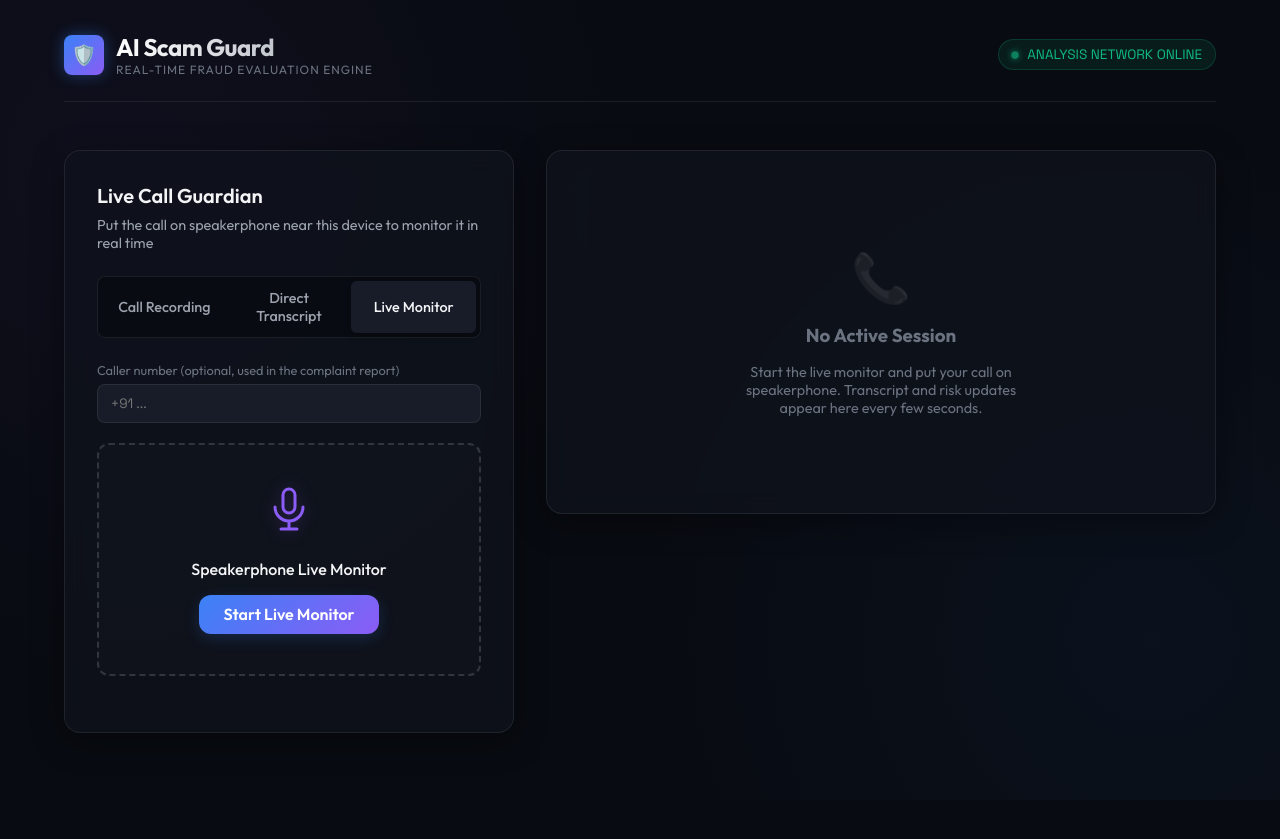
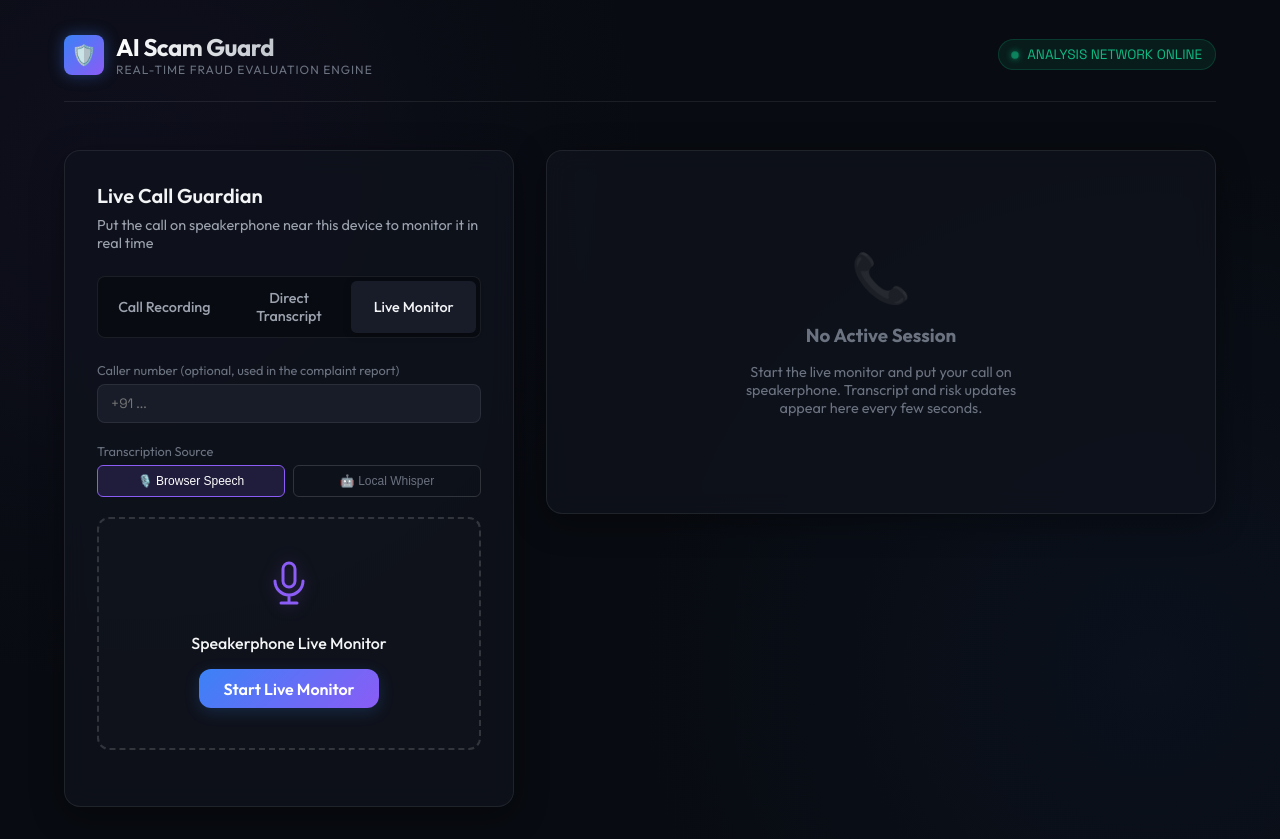
Before and after one commit to VishudhaSood/AI-Scam-Detection, a React app in the folder frontend/: page / in a window 1280 px wide. Both pictures are taken after a click on the button "Live Monitor". Before the commit the page ends 800 px from the top, so only its background shows below. Built offline with nearby package versions, Linux system fonts and the light colour scheme; the HTML template or start-up script is replaced by a standard one.

Commit message:
add browser speech with auto-fallback to local Whisper

```diff
--- a/frontend/src/components/LiveCallMonitor.jsx
+++ b/frontend/src/components/LiveCallMonitor.jsx
@@ -12,10 +12,13 @@ const LiveCallMonitor = ({ header }) => {
   const [finalResult, setFinalResult] = useState(null); // LiveFinal (renders via AnalysisDetails)
   const [error, setError] = useState(null);
   const [elapsedSeconds, setElapsedSeconds] = useState(0);
+  const [transcriptionMode, setTranscriptionMode] = useState('webspeech'); // 'webspeech' | 'whisper'
 
   // Mutable machinery lives in refs: changing these must not re-render the UI
   const wsRef = useRef(null);
   const recognitionRef = useRef(null);
+  const recorderRef = useRef(null);
+  const streamRef = useRef(null);
   const statusRef = useRef(status);
 
   // Track accumulated and current session committed transcripts across silence-induced restarts
@@ -30,8 +33,17 @@ const LiveCallMonitor = ({ header }) => {
   const releaseMic = () => {
     if (recognitionRef.current) {
       recognitionRef.current.onend = null;
+      recognitionRef.current.onerror = null;
       recognitionRef.current.stop();
       recognitionRef.current = null;
+    }
+    if (recorderRef.current && recorderRef.current.state !== 'inactive') {
+      recorderRef.current.stop();
+      recorderRef.current = null;
+    }
+    if (streamRef.current) {
+      streamRef.current.getTracks().forEach((track) => track.stop());
+      streamRef.current = null;
     }
   };
 
@@ -62,6 +74,35 @@ const LiveCallMonitor = ({ header }) => {
     };
   }, [status]);
 
+  const startWhisperRecording = async (ws) => {
+    let stream;
+    try {
+      stream = await navigator.mediaDevices.getUserMedia({ audio: true });
+    } catch (err) {
+      console.error('Microphone access failed:', err);
+      setError('Could not access microphone. Please check permissions and try again.');
+      return;
+    }
+    streamRef.current = stream;
+
+    const mimeType = MediaRecorder.isTypeSupported('audio/webm') ? 'audio/webm' : '';
+    const recorder = new MediaRecorder(stream, mimeType ? { mimeType } : undefined);
+    recorderRef.current = recorder;
+
+    recorder.ondataavailable = (e) => {
+      if (e.data && e.data.size > 0 && ws.readyState === WebSocket.OPEN) {
+        ws.send(e.data);
+      }
+    };
+
+    recorder.onstop = () => {
+      releaseMic();
+    };
+
+    recorder.start(CHUNK_MS);
+    setStatus('live');
+  };
+
   const startMonitoring = async () => {
     setError(null);
     setUpdate(null);
@@ -72,12 +113,6 @@ const LiveCallMonitor = ({ header }) => {
     accumulatedCommittedRef.current = '';
     currentSessionCommittedRef.current = '';
 
-    const SpeechRecognition = window.SpeechRecognition || window.webkitSpeechRecognition;
-    if (!SpeechRecognition) {
-      setError('Web Speech API is not supported in this browser. Please use Google Chrome or Microsoft Edge.');
-      return;
-    }
-
     setStatus('connecting');
 
     const ws = new WebSocket(WS_URL);
@@ -86,6 +121,15 @@ const LiveCallMonitor = ({ header }) => {
     ws.onopen = () => {
       // Protocol: the first frame must be the JSON "start" control message
       ws.send(JSON.stringify({ type: 'start', caller_number: callerNumber.trim() || null }));
+
+      if (transcriptionMode === 'webspeech') {
+        const SpeechRecognition = window.SpeechRecognition || window.webkitSpeechRecognition;
+        if (!SpeechRecognition) {
+          console.warn('Web Speech API is not supported in this browser. Falling back to Whisper...');
+          setTranscriptionMode('whisper');
+          startWhisperRecording(ws);
+          return;
+        }
 
         const recognition = new SpeechRecognition();
         recognition.continuous = true;
@@ -141,11 +185,20 @@ const LiveCallMonitor = ({ header }) => {
           console.error('Speech recognition error:', e.error);
           if (e.error === 'not-allowed') {
             setError('Microphone permission blocked. Please allow mic access in your browser settings.');
+          } else {
+            console.warn(`Speech recognition error "${e.error}". Falling back to Whisper mode...`);
+            setTranscriptionMode('whisper');
+            releaseMic();
+            startWhisperRecording(ws);
           }
         };
 
         recognition.start();
         setStatus('live');
+      } else {
+        // Direct Whisper mode
+        startWhisperRecording(ws);
+      }
     };
 
     ws.onmessage = (event) => {
@@ -216,6 +269,48 @@ const LiveCallMonitor = ({ header }) => {
           }}
         />
 
+        <label style={{ display: 'block', fontSize: '0.8rem', color: 'var(--text-muted)', marginBottom: '0.4rem' }}>
+          Transcription Source
+        </label>
+        <div style={{ display: 'flex', gap: '0.5rem', marginBottom: '1.25rem' }}>
+          <button
+            type="button"
+            onClick={() => setTranscriptionMode('webspeech')}
+            disabled={isRunning}
+            style={{
+              flex: 1,
+              padding: '0.5rem 0.6rem',
+              fontSize: '0.75rem',
+              borderRadius: '0.375rem',
+              border: '1px solid ' + (transcriptionMode === 'webspeech' ? 'var(--accent-purple, #8b5cf6)' : 'rgba(255,255,255,0.15)'),
+              background: transcriptionMode === 'webspeech' ? 'rgba(139, 92, 246, 0.15)' : 'transparent',
+              color: transcriptionMode === 'webspeech' ? '#fff' : 'var(--text-muted, #9ca3af)',
+              cursor: isRunning ? 'not-allowed' : 'pointer',
+              fontWeight: 500
+            }}
+          >
+            🎙️ Browser Speech
+          </button>
+          <button
+            type="button"
+            onClick={() => setTranscriptionMode('whisper')}
+            disabled={isRunning}
+            style={{
+              flex: 1,
+              padding: '0.5rem 0.6rem',
+              fontSize: '0.75rem',
+              borderRadius: '0.375rem',
+              border: '1px solid ' + (transcriptionMode === 'whisper' ? 'var(--accent-purple, #8b5cf6)' : 'rgba(255,255,255,0.15)'),
+              background: transcriptionMode === 'whisper' ? 'rgba(139, 92, 246, 0.15)' : 'transparent',
+              color: transcriptionMode === 'whisper' ? '#fff' : 'var(--text-muted, #9ca3af)',
+              cursor: isRunning ? 'not-allowed' : 'pointer',
+              fontWeight: 500
+            }}
+          >
+            🤖 Local Whisper
+          </button>
+        </div>
+
         <div
           className="dropzone"
           style={{
@@ -225,7 +320,7 @@ const LiveCallMonitor = ({ header }) => {
           }}
         >
           {status === 'live' || status === 'stopping' ? (
-            <div style={{ display: 'flex', flexDirection: 'column', alignItems: 'center', gap: '1rem', width: '100%' }}>
+            <div style={{ display: 'flex', flexDirection: 'column', alignItems: 'center', gap: '0.75rem', width: '100%' }}>
               <div style={{ display: 'flex', alignItems: 'center', gap: '0.5rem' }}>
                 <div className="status-dot" style={{ backgroundColor: 'var(--color-scam)', boxShadow: '0 0 8px var(--color-scam)' }}></div>
                 <span style={{ fontFamily: 'var(--font-mono)', fontWeight: 600, color: 'var(--color-scam)', fontSize: '0.8rem' }}>
@@ -234,6 +329,9 @@ const LiveCallMonitor = ({ header }) => {
               </div>
               <div style={{ fontSize: '2.5rem', fontFamily: 'var(--font-mono)', fontWeight: 700 }}>
                 {formatDuration(elapsedSeconds)}
+              </div>
+              <div style={{ fontSize: '0.75rem', color: 'var(--text-muted, #9ca3af)', fontFamily: 'var(--font-mono)', marginBottom: '0.25rem' }}>
+                Source: {transcriptionMode === 'webspeech' ? 'Browser Web Speech' : 'Local AI Whisper'}
               </div>
               <button
                 type="button"
```
Lines whose indentation alone changed are shown as unchanged.
